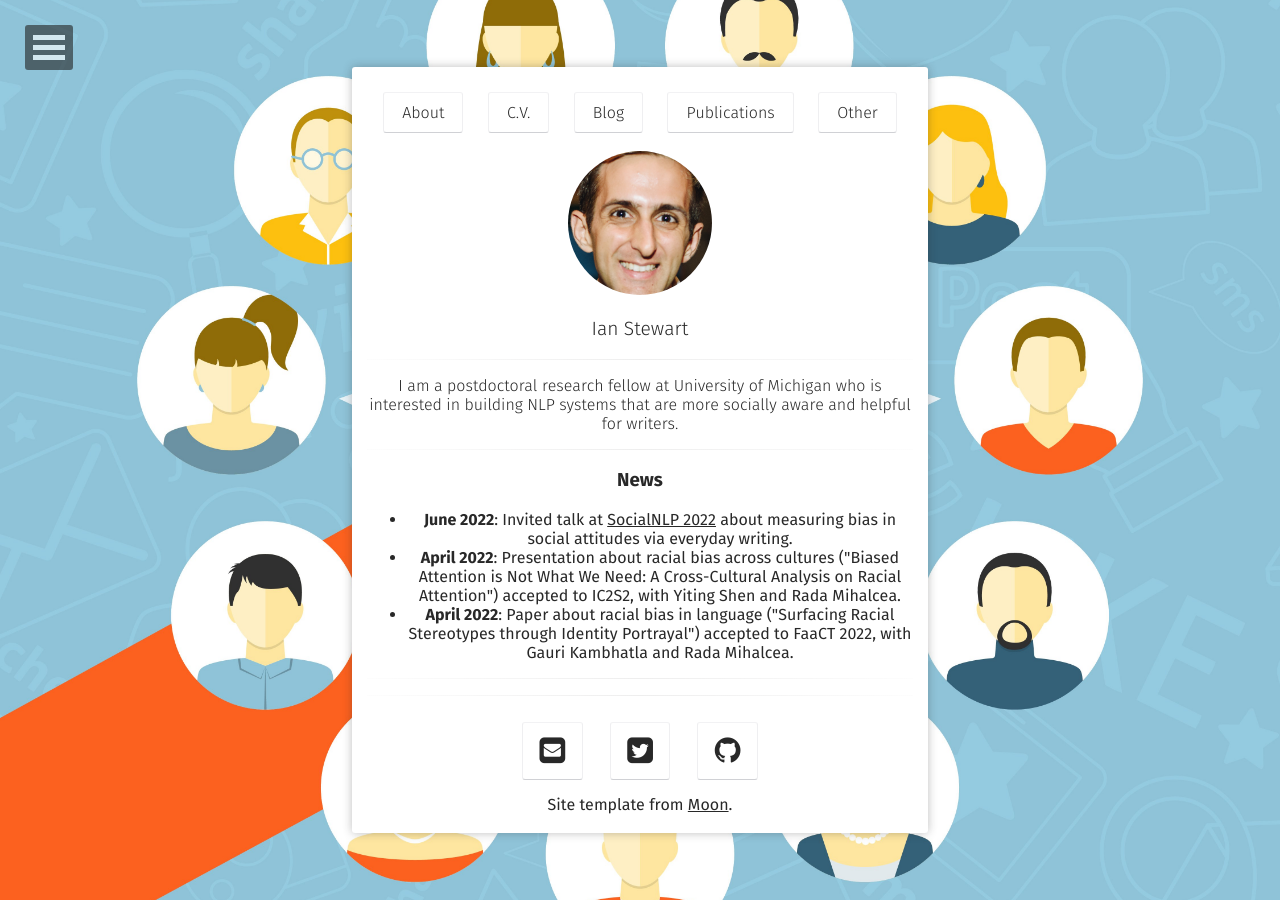
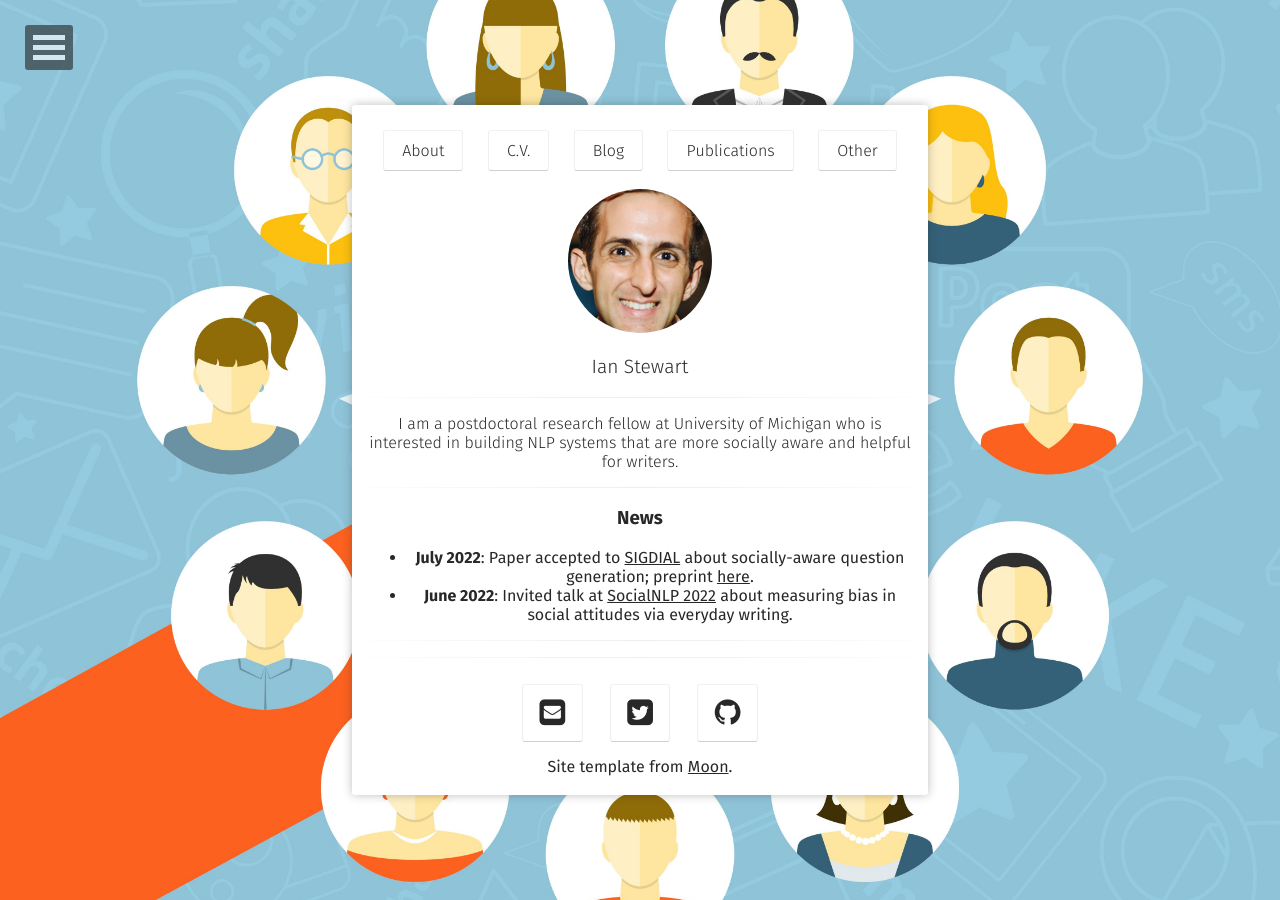
Before and after one commit to ianbstewart/ianbstewart.github.io, a Jekyll site: the page built from index.html, in a window 1280 px wide. Built offline with Jekyll 4.4.1, drawn with Linux system fonts in a browser that asks for light colours; some web fonts are replaced.

Commit message:
updated news

```diff
--- a/_layouts/home.html
+++ b/_layouts/home.html
@@ -37,9 +37,8 @@ layout: compress
                  <hr class="hr-line">
                  <h3><b>News</b></h3>
                 <ul>
+                <li><b>July 2022</b>: Paper accepted to <a href="https://2022.sigdial.org/">SIGDIAL</a> about socially-aware question generation; preprint <a href="https://arxiv.org/abs/2110.08445">here</a>.
                 <li><b>June 2022</b>: Invited talk at <a href="https://sites.google.com/view/socialnlp2022/">SocialNLP 2022</a> about measuring bias in social attitudes via everyday writing.
-                <li><b>April 2022</b>: Presentation about racial bias across cultures ("Biased Attention is Not What We Need: A Cross-Cultural Analysis on Racial Attention") accepted to IC2S2, with Yiting Shen and Rada Mihalcea.
-                <li><b>April 2022</b>: Paper about racial bias in language ("Surfacing Racial Stereotypes through Identity Portrayal") accepted to FaaCT 2022, with Gauri Kambhatla and Rada Mihalcea.
                 </ul>
                  <hr class="hr-line">
                  {% include social-links.html %}
```
